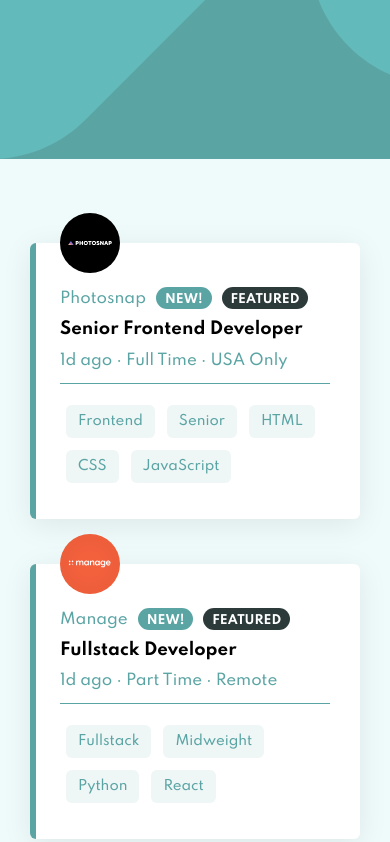
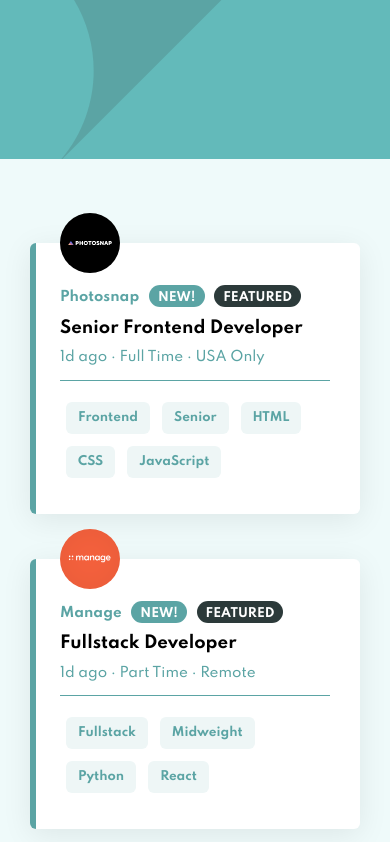
Before and after one commit to felipeog/fm-job-listing, a React (Create React App) app: page / in a window 390 px wide. Shown: the top 842 px of the page. Built offline with nearby package versions, Linux system fonts and the light colour scheme.

Commit message:
Small layout fixes

```diff
--- a/src/components/FiltersHeader/index.scss
+++ b/src/components/FiltersHeader/index.scss
@@ -4,8 +4,8 @@
   &__bg {
     height: 10.6rem;
     background-color: $primary;
-    background-image: url('../../assets/bg-header-desktop.svg');
     background-size: cover;
+    background-position: center;
   }
 
   &__content {
@@ -39,3 +39,19 @@
     }
   }
 }
+
+@media screen and (min-width: 1060px) {
+  .FiltersHeader {
+    &__bg {
+      background-image: url('../../assets/bg-header-desktop.svg');
+    }
+  }
+}
+
+@media screen and (max-width: 1059px) {
+  .FiltersHeader {
+    &__bg {
+      background-image: url('../../assets/bg-header-mobile.svg');
+    }
+  }
+}
--- a/src/components/Job/index.scss
+++ b/src/components/Job/index.scss
@@ -9,6 +9,8 @@
 
   &__company {
     color: $primary;
+    font-size: 0.9rem;
+    font-weight: bold;
   }
 
   &__is-new,
@@ -35,10 +37,17 @@
     margin: 1rem 0;
     font-weight: bold;
     font-size: 1.1rem;
+    cursor: pointer;
+    transition: 100ms;
+
+    &:hover {
+      color: $primary;
+    }
   }
 
   &__meta {
     color: $primary;
+    font-size: 0.9rem;
   }
 
   &.Job--is-featured {
--- a/src/components/Tablet/index.scss
+++ b/src/components/Tablet/index.scss
@@ -10,6 +10,8 @@
   position: relative;
   border: none;
   font-family: $font-family;
+  font-weight: bold;
+  font-size: 0.8rem;
 
   &:hover {
     background-color: $primary;
```
